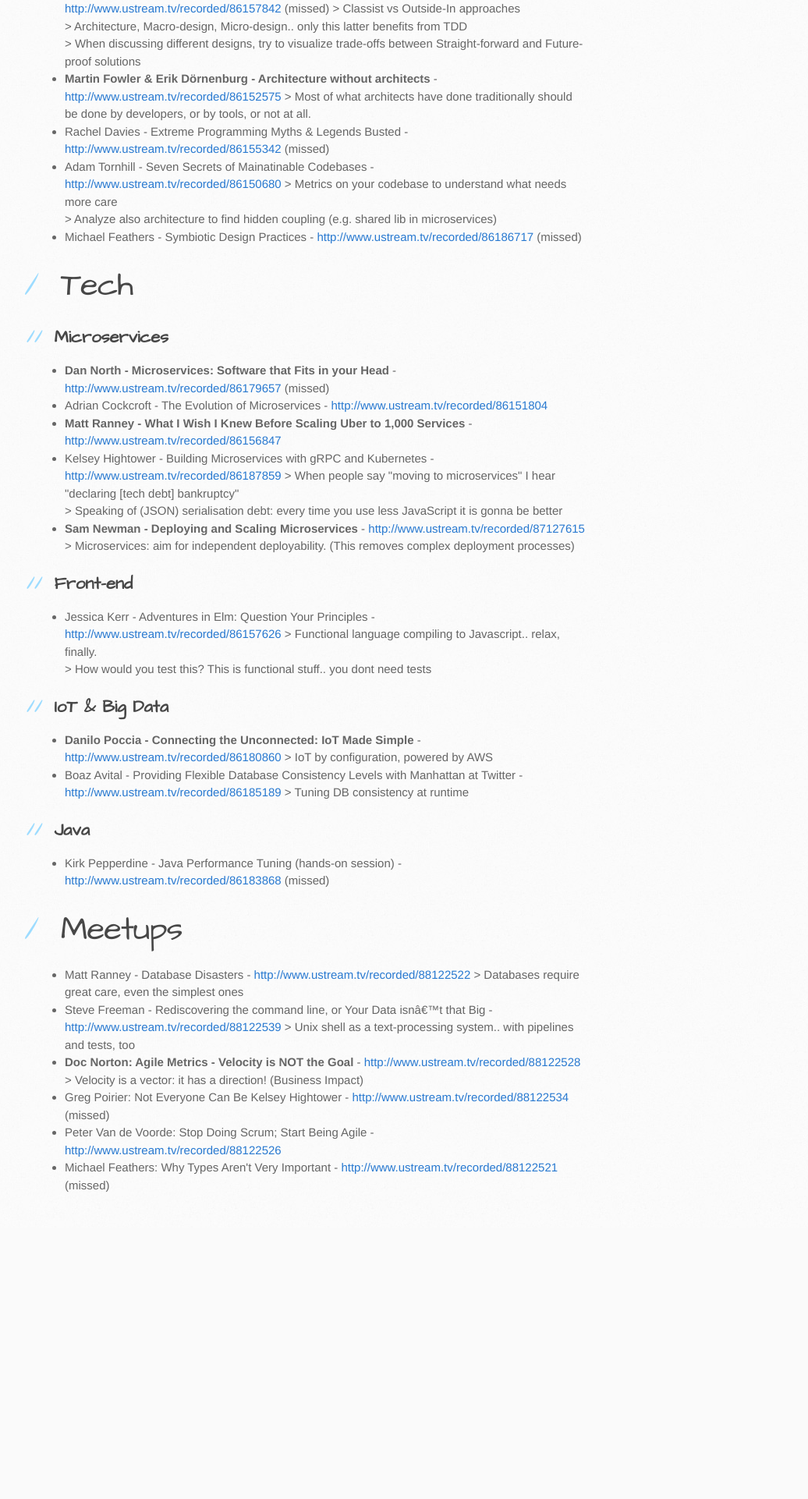
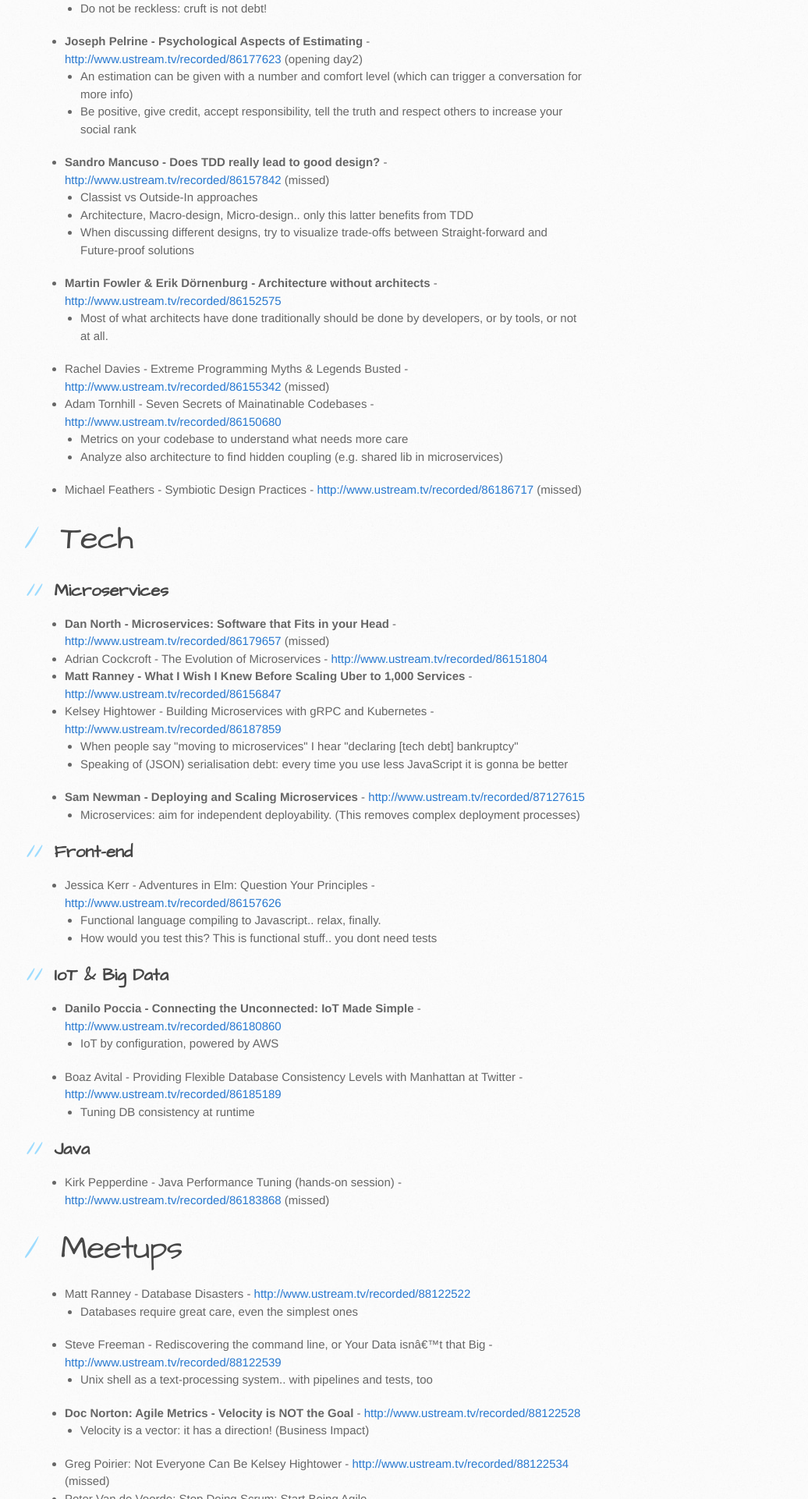
Before and after one commit to pcompieta/2016craftconference, a plain HTML site: page index.html in a window 1280 px wide. Shown: the part 878-2800 px from the top of the page at 78% size, without its empty margins (107-1143 px from the left). Before the commit the page ends 2452 px from the top, so only its background shows below. Drawn offline with Linux system fonts and the light colour scheme.

Commit message:
Create gh-pages branch via GitHub

```diff
--- a/index.html
+++ b/index.html
@@ -13,13 +13,13 @@
     <script src="//html5shiv.googlecode.com/svn/trunk/html5.js"></script>
     <![endif]-->
 
-    <title>2016craftconference by pcompieta</title>
+    <title>paolo @ 2016craftconference by pcompieta</title>
   </head>
 
   <body>
     <header>
       <div class="inner">
-        <h1>2016craftconference</h1>
+        <h1>paolo @ 2016craftconference</h1>
         <h2>Craft Conference 2016 - Distilled</h2>
         <a href="https://github.com/pcompieta/2016craftconference" class="button"><small>View project on</small> GitHub</a>
       </div>
@@ -38,11 +38,20 @@
 <strong>Marty Cagan - Great Product Team, Successful Product</strong> - <a href="http://www.ustream.tv/recorded/86159035">http://www.ustream.tv/recorded/86159035</a> (closing day1)</li>
 <li>
 <strong>Dan North - Embracing uncertainty: why you should and why you won't</strong> - <a href="http://www.ustream.tv/recorded/86148915">http://www.ustream.tv/recorded/86148915</a> (opening day1)
-&gt; Agile is about shifting the focus of risk management from reducing uncertainty to managing impact (make it safe to fail)
-&gt; Sustainably minimize Time To "Business Impact"</li>
+
+<ul>
+<li>Agile is about shifting the focus of risk management from reducing uncertainty to managing impact (make it safe to fail)</li>
+<li>Sustainably minimize Time To "Business Impact"</li>
+</ul>
+</li>
 <li>Mary Poppendieck - The Future is Here, it's just not evenly distributed - <a href="http://www.ustream.tv/recorded/86186139">http://www.ustream.tv/recorded/86186139</a>
-&gt; Products have features. Platforms have communities.<br>
-&gt; Future: open Banking is coming to EU<br>
+
+<ul>
+<li>Products have features. Platforms have communities.<br>
+</li>
+<li>Future: open Banking is coming to EU<br>
+</li>
+</ul>
 </li>
 <li>Tim Steigert - Hacking Monkeys: a practitioners guide - <a href="http://www.ustream.tv/recorded/86189707">http://www.ustream.tv/recorded/86189707</a> (closing conference, intro by Mary Poppendieck)</li>
 </ul>
@@ -53,26 +62,50 @@
 <ul>
 <li>
 <strong>Doc Norton - The Technical Debt Trap</strong> - <a href="http://www.ustream.tv/recorded/86180723">http://www.ustream.tv/recorded/86180723</a>
-&gt; Do not be reckless: cruft is not debt! </li>
+
+<ul>
+<li>Do not be reckless: cruft is not debt! </li>
+</ul>
+</li>
 <li>
 <strong>Joseph Pelrine - Psychological Aspects of Estimating</strong> - <a href="http://www.ustream.tv/recorded/86177623">http://www.ustream.tv/recorded/86177623</a> (opening day2)
-&gt; An estimation can be given with a number and comfort level (which can trigger a conversation for more info)<br>
-&gt; Be positive, give credit, accept responsibility, tell the truth and respect others to increase your social rank<br>
+
+<ul>
+<li>An estimation can be given with a number and comfort level (which can trigger a conversation for more info)<br>
+</li>
+<li>Be positive, give credit, accept responsibility, tell the truth and respect others to increase your social rank<br>
+</li>
+</ul>
 </li>
 <li>
 <strong>Sandro Mancuso - Does TDD really lead to good design?</strong> - <a href="http://www.ustream.tv/recorded/86157842">http://www.ustream.tv/recorded/86157842</a> (missed)
-&gt; Classist vs Outside-In approaches<br>
-&gt; Architecture, Macro-design, Micro-design.. only this latter benefits from TDD<br>
-&gt; When discussing different designs, try to visualize trade-offs between Straight-forward and Future-proof solutions<br>
+
+<ul>
+<li>Classist vs Outside-In approaches<br>
+</li>
+<li>Architecture, Macro-design, Micro-design.. only this latter benefits from TDD<br>
+</li>
+<li>When discussing different designs, try to visualize trade-offs between Straight-forward and Future-proof solutions<br>
+</li>
+</ul>
 </li>
 <li>
 <strong>Martin Fowler &amp; Erik Dörnenburg - Architecture without architects</strong> - <a href="http://www.ustream.tv/recorded/86152575">http://www.ustream.tv/recorded/86152575</a>
-&gt; Most of what architects have done traditionally should be done by developers, or by tools, or not at all.<br>
+
+<ul>
+<li>Most of what architects have done traditionally should be done by developers, or by tools, or not at all.<br>
+</li>
+</ul>
 </li>
 <li>Rachel Davies - Extreme Programming Myths &amp; Legends Busted - <a href="http://www.ustream.tv/recorded/86155342">http://www.ustream.tv/recorded/86155342</a> (missed)</li>
 <li>Adam Tornhill - Seven Secrets of Mainatinable Codebases - <a href="http://www.ustream.tv/recorded/86150680">http://www.ustream.tv/recorded/86150680</a>
-&gt; Metrics on your codebase to understand what needs more care<br>
-&gt; Analyze also architecture to find hidden coupling (e.g. shared lib in microservices)<br>
+
+<ul>
+<li>Metrics on your codebase to understand what needs more care<br>
+</li>
+<li>Analyze also architecture to find hidden coupling (e.g. shared lib in microservices)<br>
+</li>
+</ul>
 </li>
 <li>Michael Feathers - Symbiotic Design Practices - <a href="http://www.ustream.tv/recorded/86186717">http://www.ustream.tv/recorded/86186717</a> (missed)</li>
 </ul>
@@ -92,12 +125,21 @@
 <strong>Matt Ranney - What I Wish I Knew Before Scaling Uber to 1,000 Services</strong> - <a href="http://www.ustream.tv/recorded/86156847">http://www.ustream.tv/recorded/86156847</a>
 </li>
 <li>Kelsey Hightower - Building Microservices with gRPC and Kubernetes - <a href="http://www.ustream.tv/recorded/86187859">http://www.ustream.tv/recorded/86187859</a>
-&gt; When people say "moving to microservices" I hear "declaring [tech debt] bankruptcy"<br>
-&gt; Speaking of (JSON) serialisation debt: every time you use less JavaScript it is gonna be better<br>
+
+<ul>
+<li>When people say "moving to microservices" I hear "declaring [tech debt] bankruptcy"<br>
+</li>
+<li>Speaking of (JSON) serialisation debt: every time you use less JavaScript it is gonna be better<br>
+</li>
+</ul>
 </li>
 <li>
 <strong>Sam Newman - Deploying and Scaling Microservices</strong> - <a href="http://www.ustream.tv/recorded/87127615">http://www.ustream.tv/recorded/87127615</a>
-&gt; Microservices: aim for independent deployability. (This removes complex deployment processes)</li>
+
+<ul>
+<li>Microservices: aim for independent deployability. (This removes complex deployment processes)</li>
+</ul>
+</li>
 </ul>
 
 <h2>
@@ -105,8 +147,13 @@
 
 <ul>
 <li>Jessica Kerr - Adventures in Elm: Question Your Principles - <a href="http://www.ustream.tv/recorded/86157626">http://www.ustream.tv/recorded/86157626</a>
-&gt; Functional language compiling to Javascript.. relax, finally.<br>
-&gt; How would you test this? This is functional stuff.. you dont need tests<br>
+
+<ul>
+<li>Functional language compiling to Javascript.. relax, finally.<br>
+</li>
+<li>How would you test this? This is functional stuff.. you dont need tests<br>
+</li>
+</ul>
 </li>
 </ul>
 
@@ -116,9 +163,17 @@
 <ul>
 <li>
 <strong>Danilo Poccia - Connecting the Unconnected: IoT Made Simple</strong> - <a href="http://www.ustream.tv/recorded/86180860">http://www.ustream.tv/recorded/86180860</a>
-&gt; IoT by configuration, powered by AWS</li>
+
+<ul>
+<li>IoT by configuration, powered by AWS</li>
+</ul>
+</li>
 <li>Boaz Avital - Providing Flexible Database Consistency Levels with Manhattan at Twitter - <a href="http://www.ustream.tv/recorded/86185189">http://www.ustream.tv/recorded/86185189</a>
-&gt; Tuning DB consistency at runtime</li>
+
+<ul>
+<li>Tuning DB consistency at runtime</li>
+</ul>
+</li>
 </ul>
 
 <h2>
@@ -133,12 +188,24 @@
 
 <ul>
 <li>Matt Ranney - Database Disasters - <a href="http://www.ustream.tv/recorded/88122522">http://www.ustream.tv/recorded/88122522</a>
-&gt; Databases require great care, even the simplest ones</li>
+
+<ul>
+<li>Databases require great care, even the simplest ones</li>
+</ul>
+</li>
 <li>Steve Freeman - Rediscovering the command line, or Your Data isnâ€™t that Big - <a href="http://www.ustream.tv/recorded/88122539">http://www.ustream.tv/recorded/88122539</a>
-&gt; Unix shell as a text-processing system.. with pipelines and tests, too</li>
+
+<ul>
+<li>Unix shell as a text-processing system.. with pipelines and tests, too</li>
+</ul>
+</li>
 <li>
 <strong>Doc Norton: Agile Metrics - Velocity is NOT the Goal</strong> - <a href="http://www.ustream.tv/recorded/88122528">http://www.ustream.tv/recorded/88122528</a>
-&gt; Velocity is a vector: it has a direction! (Business Impact)</li>
+
+<ul>
+<li>Velocity is a vector: it has a direction! (Business Impact)</li>
+</ul>
+</li>
 <li>Greg Poirier: Not Everyone Can Be Kelsey Hightower - <a href="http://www.ustream.tv/recorded/88122534">http://www.ustream.tv/recorded/88122534</a> (missed)</li>
 <li>Peter Van de Voorde: Stop Doing Scrum; Start Being Agile - <a href="http://www.ustream.tv/recorded/88122526">http://www.ustream.tv/recorded/88122526</a>
 </li>
```
Also changed, not shown: params.json (+2 -2 lines).
